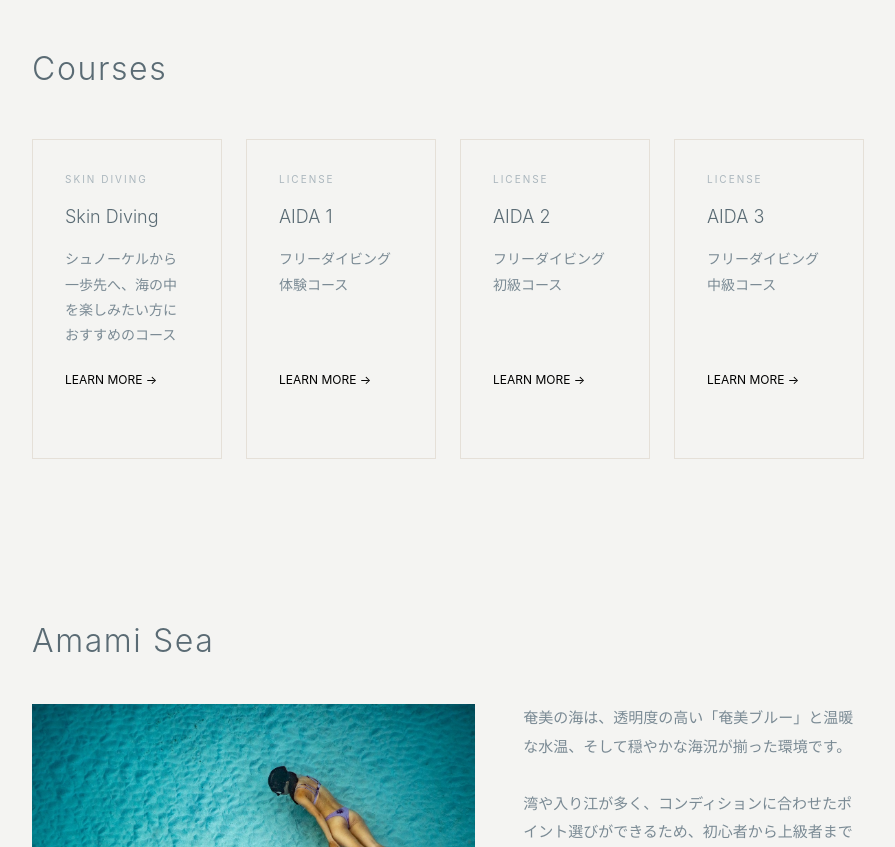
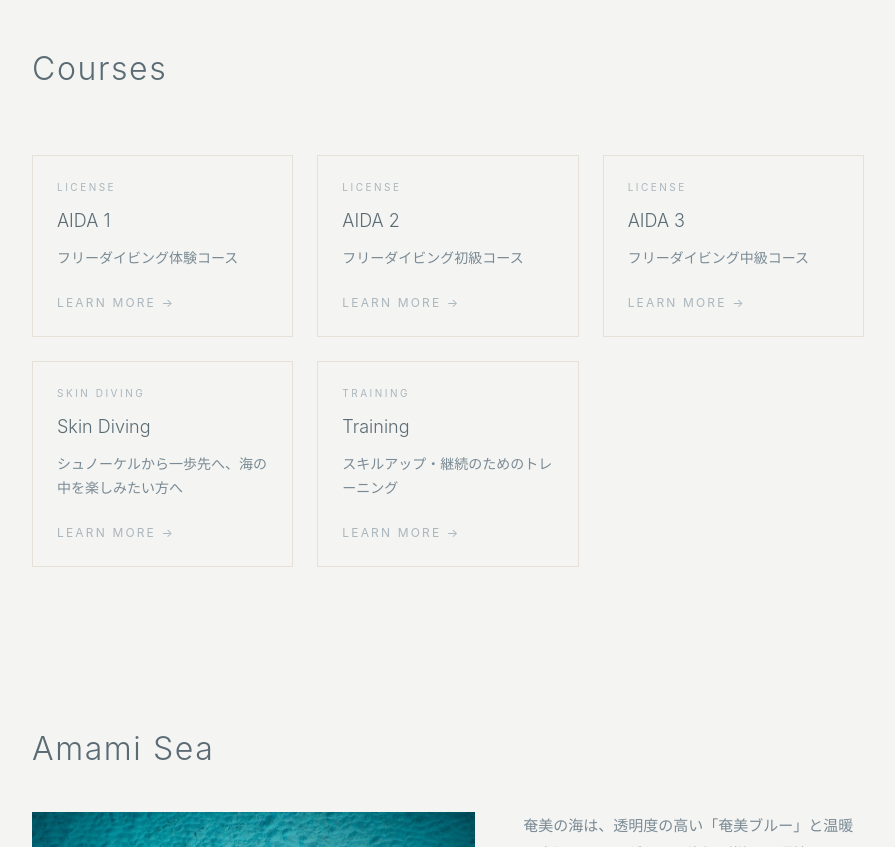
Before and after one commit to ikucha-portfolio/freediving-site, a React (Vite) app: page / in a window 1280 px wide. Shown: the part 1420-2267 px from the top of the page, without its empty margins (192-1087 px from the left). Built offline with nearby package versions, Linux system fonts and the light colour scheme.

Commit message:
CoursesカードUIを最適化（高さ可変・余白調整・3+2レイアウト）

```diff
--- a/src/pages/Home.jsx
+++ b/src/pages/Home.jsx
@@ -123,23 +123,17 @@ export default function Home() {
         </Container>
       </Section>
 
-      {/* Courses */}
+{/* Courses */}
 <Section variant="compact" className="bg-[#f4f4f2]">
   <Container>
 
-    <div className="mb-12">
+    <div className="mb-16 text-center">
       <TitleBlock>Courses</TitleBlock>
     </div>
 
-    <div className="grid md:grid-cols-2 lg:grid-cols-4 gap-4 md:gap-6">
+    <div className="grid md:grid-cols-2 lg:grid-cols-3 gap-6 max-w-5xl mx-auto">
 
       {[
-        {
-          title: "Skin Diving",
-          label: "SKIN DIVING",
-          text: "シュノーケルから一歩先へ、海の中を楽しみたい方におすすめのコース",
-          id: "skin-diving"
-        },
         {
           title: "AIDA 1",
           label: "LICENSE",
@@ -157,15 +151,34 @@ export default function Home() {
           label: "LICENSE",
           text: "フリーダイビング中級コース",
           id: "aida3"
+        },
+        {
+          title: "Skin Diving",
+          label: "SKIN DIVING",
+          text: "シュノーケルから一歩先へ、海の中を楽しみたい方へ",
+          id: "skin-diving"
+        },
+        {
+          title: "Training",
+          label: "TRAINING",
+          text: "スキルアップ・継続のためのトレーニング",
+          id: "training"
         }
       ].map((course, i) => (
         <div
           key={i}
-          className="bg-[#f4f4f2] border border-[#e5e0d8] p-8 h-[320px] flex flex-col hover:shadow-sm transition"
+          className="
+            bg-[#f4f4f2]
+            border border-[#e5e0d8]
+            p-6
+            flex flex-col justify-between
+            transition
+            hover:shadow-[0_2px_8px_rgba(0,0,0,0.03)]
+          "
         >
 
-          <div className="space-y-4">
-            <div className="text-[10px] tracking-[0.2em] text-[#aab6bd]">
+          <div className="space-y-3">
+            <div className="text-[10px] tracking-[0.25em] text-[#aab6bd]">
               {course.label}
             </div>
 
@@ -173,18 +186,25 @@ export default function Home() {
               {course.title}
             </h3>
 
-            <p className="text-[14px] text-[#7a8a94] leading-[1.8] min-h-[125px]">
+            <p className="text-[14px] text-[#7a8a94] leading-[1.7]">
               {course.text}
             </p>
           </div>
 
-          {/* 👇ここが重要 */}
           <Link
-  to={`/courses#${course.id}`}
-  className="text-[12px] ..."
->
-  LEARN MORE →
-</Link>
+            to={`/courses#${course.id}`}
+            className="
+              text-[12px]
+              text-[#aab6bd]
+              tracking-[0.18em]
+              hover:opacity-60
+              transition
+              mt-6
+              inline-block
+            "
+          >
+            LEARN MORE →
+          </Link>
 
         </div>
       ))}
```
